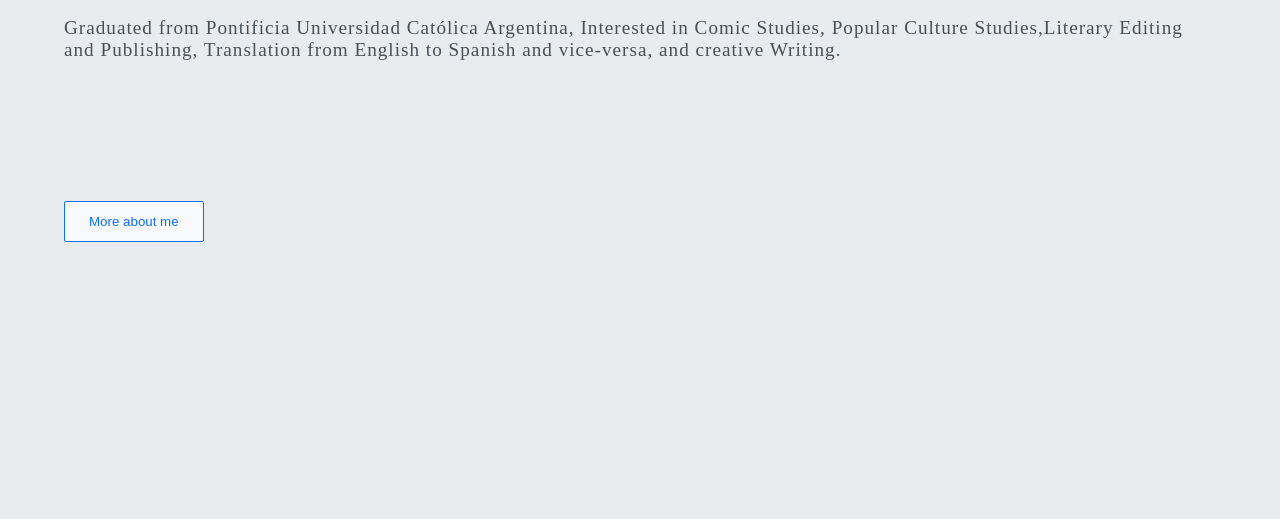
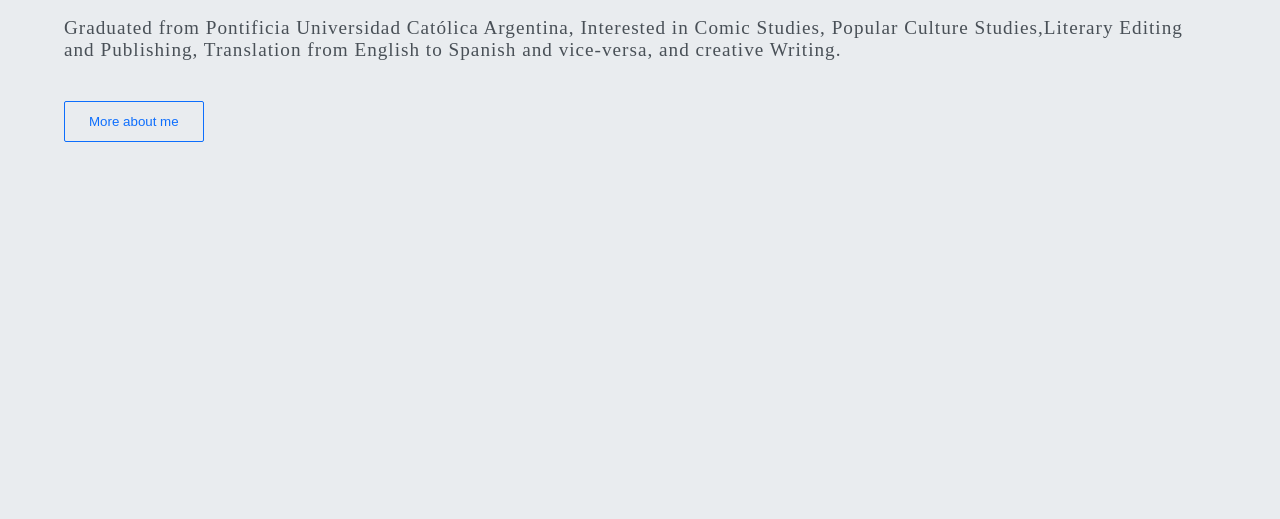
Before and after one commit to Spadavecchia-LM/felipe-hendriksen, a website: page index.html in a window 1280 px wide. Shown: the part 278-797 px from the top of the page. Drawn offline with nearby package versions, Linux system fonts and the light colour scheme.

Commit message:
small fixes

```diff
--- a/components/global.scss
+++ b/components/global.scss
@@ -15,7 +15,7 @@ body{
 
 .title{
     text-align: center;
-    margin: 50px;
+    margin: 200px 0px;
 }
 .bi{
     font-size: 48px;
--- a/components/indexMain.scss
+++ b/components/indexMain.scss
@@ -32,7 +32,7 @@
   margin: 20px auto;
   padding: 12px 24px;
   border: 1px solid $blue;
-  background-color: $gray-100;
+  background-color: transparent;
   color: $blue;
   border-radius: 2px;
   transition: 0.5s;
@@ -42,9 +42,7 @@
   background-color: $blue;
   color: $white;
 }
-#aboutBtn {
-  margin-top: 100px;
-}
+
 
 .publications {
   width: 100vw;
```
Also changed, not shown: css/style.css.
